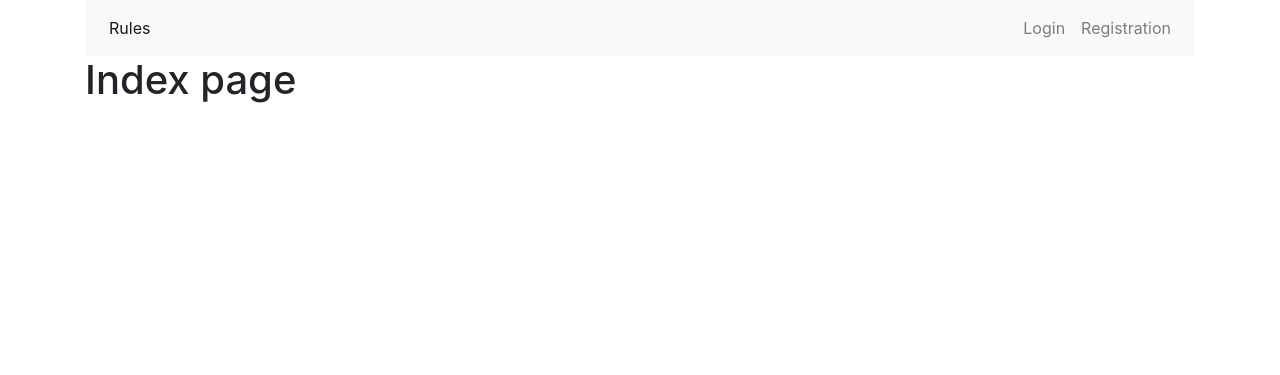
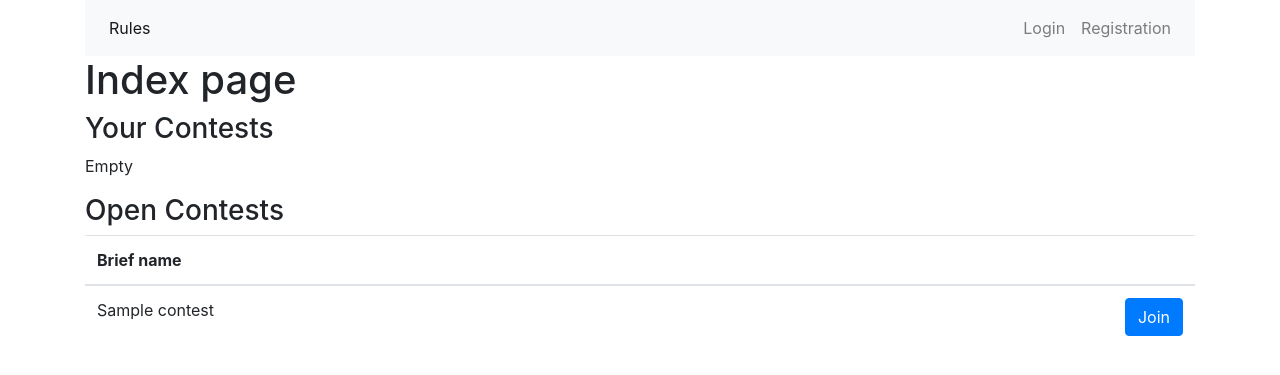
Before and after one commit to kafitimi/multimeter, a Django app: page /en/ in a window 1280 px wide. Shown: the top 375 px of the page. Run offline with Django 3.2, Linux system fonts and the light colour scheme; tables that the repository leaves empty hold one stand-in row (values such as "Sample post"); some libraries are stand-ins or nearby versions.

Commit message:
added open and user's contests list on index page

```diff
--- a/multimeter/templates/multimeter/index.html
+++ b/multimeter/templates/multimeter/index.html
@@ -7,5 +7,51 @@
                 <h1>{% block title %}{% trans 'Index page' %}{% endblock %}</h1>
             </div>
         </div>
+        <div class="row-12">
+        <h3>Your Contests</h3>
+        {% if user_contests %}
+            <table class="table">
+                <thead>
+                    <tr>
+                        <th>{% trans 'Brief name' %}</th>
+                    </tr>
+                </thead>
+                <tbody>
+                    {% for contest in user_contests %}
+                        <tr>
+                            <td>{{ contest.brief_name }}</td>
+                        </tr>
+                    {% endfor %}
+                </tbody>
+            </table>
+        {% else %}
+            <p>{% trans 'Empty' %}</p>
+        {% endif %}
+        </div>
+        <div class="row-12"></div>
+        <h3>Open Contests</h3>
+        {% if open_contests %}
+            <table class="table">
+                <thead>
+                    <tr>
+                        <th>{% trans 'Brief name' %}</th>
+                        <th></th>
+                    </tr>
+                </thead>
+                <tbody>
+                    {% for contest in open_contests %}
+                        <tr>
+                            <td>{{ contest.brief_name }}</td>
+                            <td class="text-right">
+                                <a href="{% url 'contest_confirm_join' contest.id %}" class="btn btn-primary" role="button">Join</a>
+                            </td>
+                        </tr>
+                    {% endfor %}
+                </tbody>
+            </table>
+        {% else %}
+            <p>{% trans 'There are no open contests yet' %}</p>
+        {% endif %}
+        </div>
     </div>
 {% endblock %}
--- a/multimeter/views.py
+++ b/multimeter/views.py
@@ -31,7 +31,16 @@ def login_page(request):
 
 def index_page(request):
     """ Главная страница """
-    return render(request, 'multimeter/index.html', {})
+    """ TODO proper open_contests filter"""
+    if request.user.is_authenticated:
+        user_contests = Account.objects.get(pk=request.user.id).participations.all()
+    else:
+        user_contests = None
+    context = {
+        'open_contests': Contest.objects.filter(participant_access=True),
+        'user_contests': user_contests
+    }
+    return render(request, 'multimeter/index.html', context)
 
 
 @login_required
```
